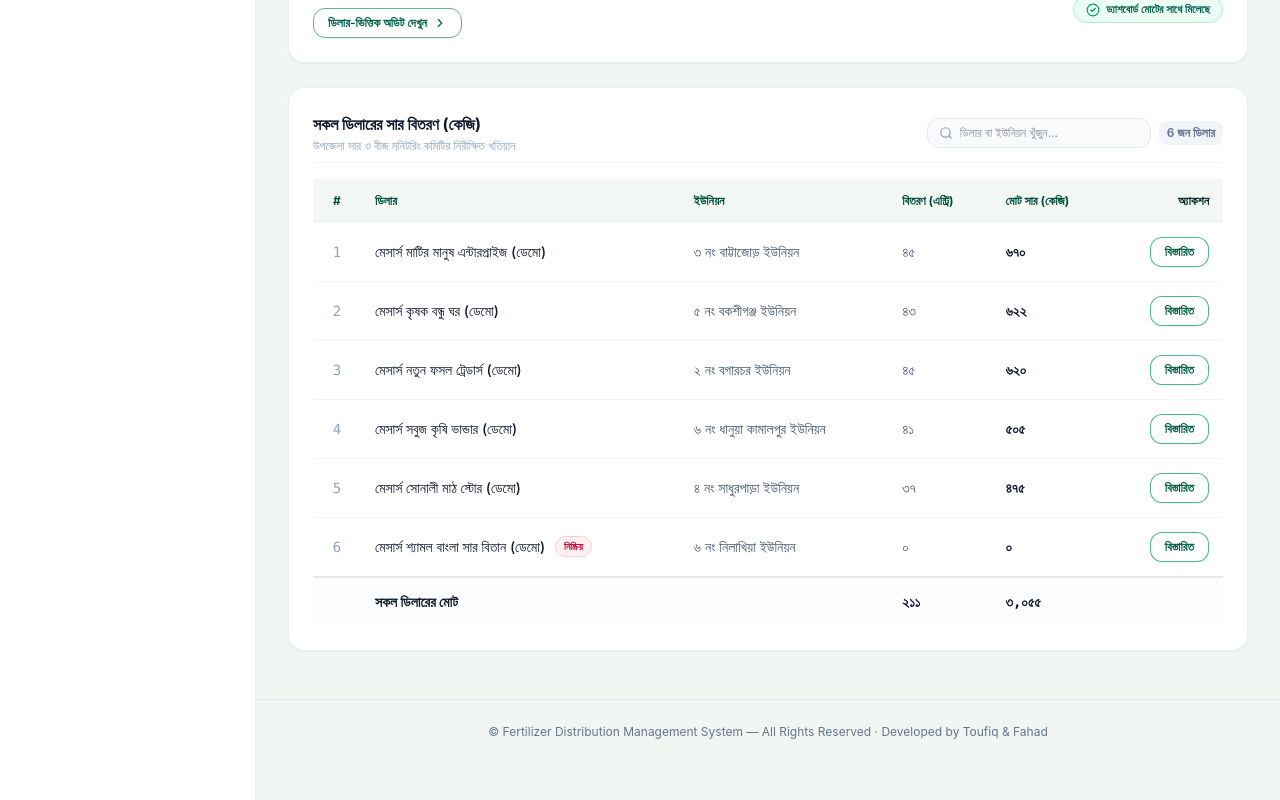
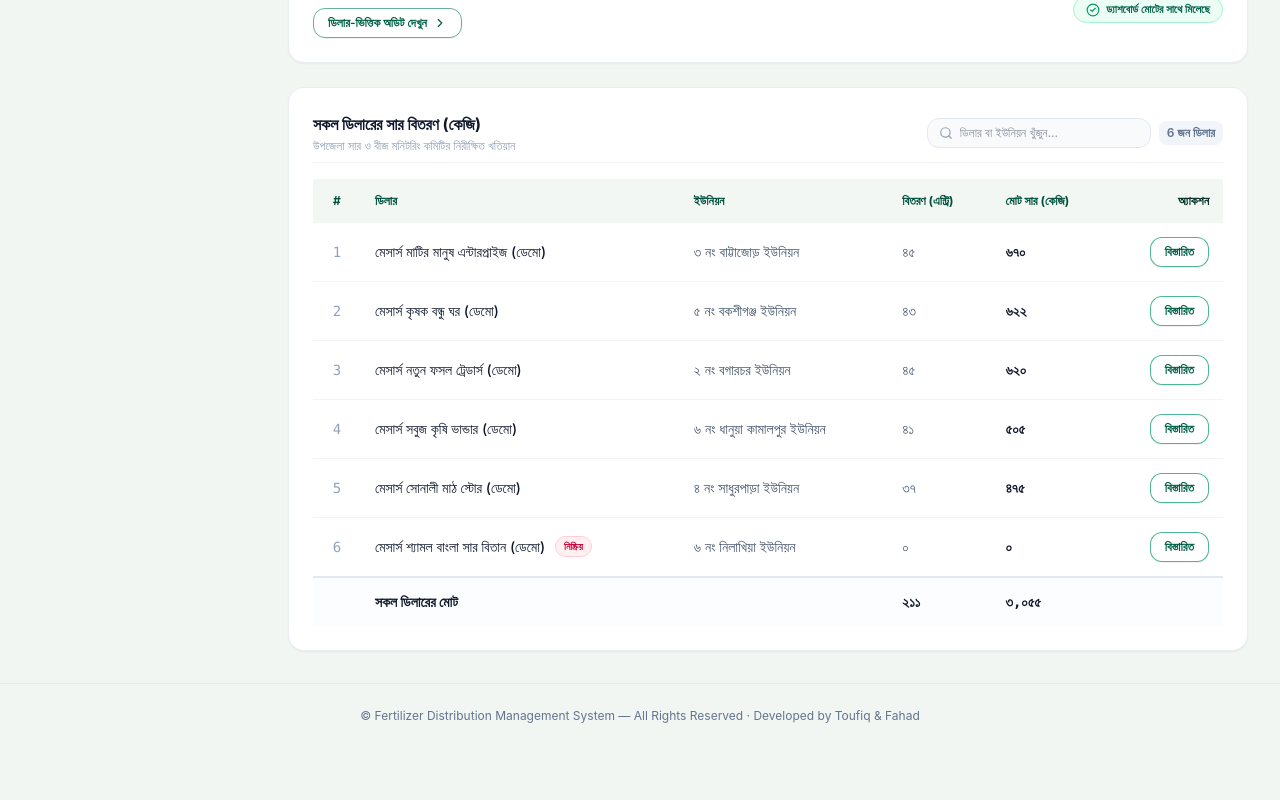
Before and after one commit to toufiquzzaman1177/FDMS-BANGLADESH, a React (Vite) app in the folder frontend/: page / in a window 1280 px wide. Shown: the part 1825-2625 px from the top of the page. After the commit the page ends 2573 px from the top, so only its background shows below. Built offline with nearby package versions, Linux system fonts and the light colour scheme.

Commit message:
Position footer across full width spanning under sidebar menu

```diff
--- a/frontend/src/components/Dashboard.jsx
+++ b/frontend/src/components/Dashboard.jsx
@@ -412,10 +412,10 @@ export default function Dashboard({ onLogout, currentUser = { name: 'Swapnil', r
       {/* ========================================================
           BODY: SIDEBAR + MAIN CONTENT
           ======================================================== */}
-      <div className="flex-1 flex overflow-hidden">
+      <div className="flex-1 flex flex-col md:flex-row">
 
         {/* Left Sidebar (Formal Grouped Navigation) */}
-        <aside className="w-56 sm:w-64 bg-white border-r border-slate-200/70 flex flex-col shrink-0 overflow-y-auto py-4 shadow-[1px_0_4px_rgba(0,0,0,0.01)]">
+        <aside className="w-full md:w-56 lg:w-64 bg-white md:border-r border-slate-200/70 flex flex-col shrink-0 py-4 shadow-[1px_0_4px_rgba(0,0,0,0.01)] md:sticky md:top-14 md:self-start md:max-h-[calc(100vh-3.5rem)] md:overflow-y-auto">
           <nav className="space-y-5 px-3">
             {navigationGroups.map((group, gIdx) => (
               <div key={gIdx} className="space-y-1">
@@ -459,7 +459,7 @@ export default function Dashboard({ onLogout, currentUser = { name: 'Swapnil', r
         </aside>
 
         {/* Main Workspace Area */}
-        <main className="flex-1 overflow-y-auto p-4 sm:p-6 lg:p-8 space-y-6">
+        <main className="flex-1 p-4 sm:p-6 lg:p-8 space-y-6 min-w-0">
 
           {activeTab === 'dashboard' ? (
             <>
@@ -1133,18 +1133,18 @@ export default function Dashboard({ onLogout, currentUser = { name: 'Swapnil', r
             </div>
           )}
 
-          {/* ========================================================
-              FOOTER COPYRIGHT & CREDITS (Exact match to reference image)
-              ======================================================== */}
-          <footer className="-mx-4 sm:-mx-6 lg:-mx-8 mt-12 pt-6 pb-7 border-t border-slate-200/90 text-center text-[12px] sm:text-xs text-slate-500">
-            <p className="px-4 font-normal tracking-normal text-slate-500">
-              © Fertilizer Distribution Management System — All Rights Reserved · Developed by Toufiq &amp; Fahad
-            </p>
-          </footer>
-
         </main>
 
       </div>
+
+      {/* ========================================================
+          FULL WIDTH FOOTER (Spans across entire screen including under the left sidebar menu)
+          ======================================================== */}
+      <footer className="w-full bg-[#f2f6f3] border-t border-slate-200/90 py-6 text-center text-[12px] sm:text-xs text-slate-500 z-10">
+        <p className="px-4 font-normal tracking-normal text-slate-500">
+          © Fertilizer Distribution Management System — All Rights Reserved · Developed by Toufiq &amp; Fahad
+        </p>
+      </footer>
 
       {/* Dealer Details Modal */}
       {selectedDealerModal && (
```
